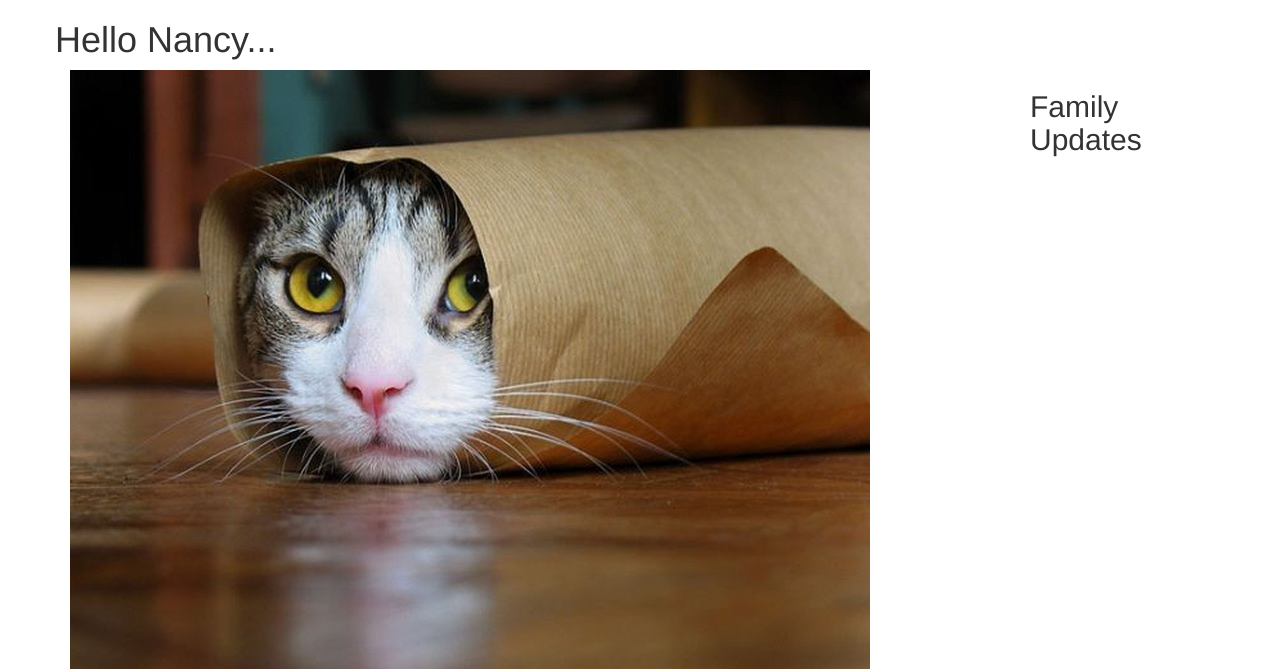
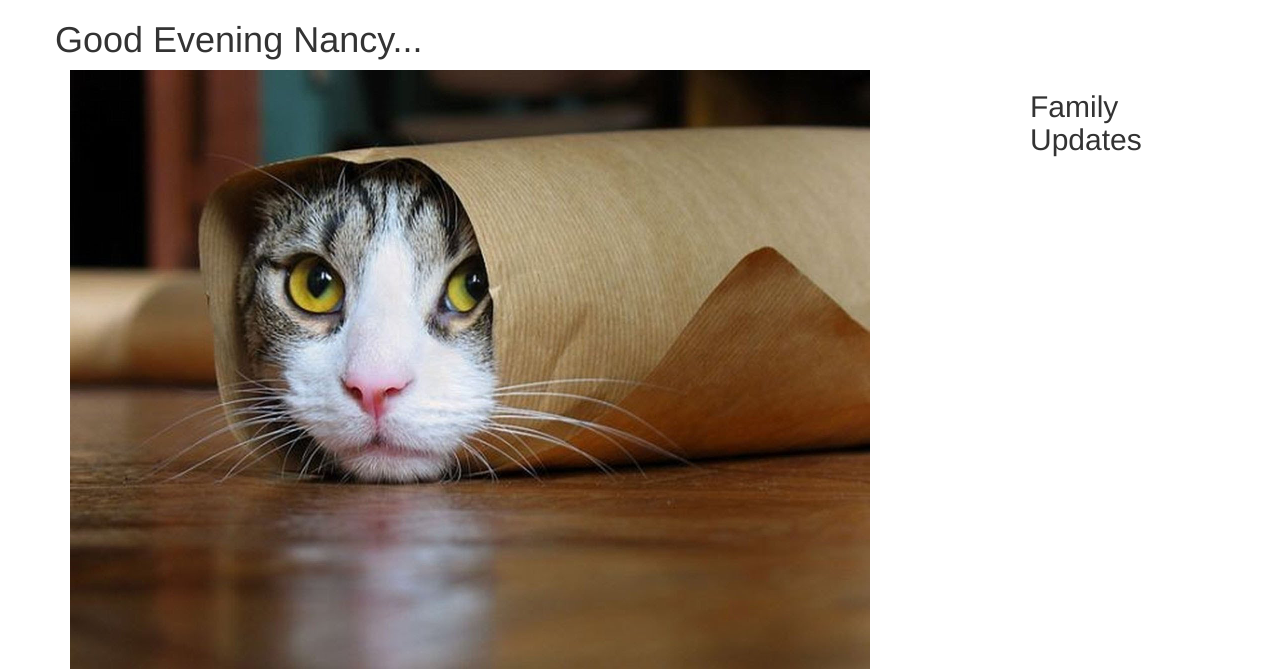
Before and after one commit to toastking/sbcs-photoviewer-web-app, a Flask app: page / in a window 1280 px wide. Shown: the top 669 px of the page. Run offline with Flask 2, Linux system fonts and the light colour scheme; some libraries are stand-ins or nearby versions.

Commit message:
Added support for polling for the photos

```diff
--- a/static/main.js
+++ b/static/main.js
@@ -3,9 +3,23 @@ $(function(){
   console.log("document loaded!");
 
   var slideImage = $("#slide"); //get the image
+  var greeting = $("#greeting");
+  var date = new Date();
+
+  //change the greeting based on the time of day
+  var time = date.getHours();
+
+  if(time >0 && time <=12){
+    greeting.text("Good Morning ");
+  }else if(time >12 && time < 17){
+    greeting.text("Good Afternoon ");
+  }else{
+    greeting.text("Good Evening ");
+  }
 
 //make the ajax request to the server to get the image urls
-  //TODO: make it poll for data
+(function poll(){
+  //poll for data with a 6 second timout
     $.ajax({
         url:"/image",
         type:"GET",
@@ -13,6 +27,9 @@ $(function(){
         success: function(text){
           console.log(text);
           slideImage.attr("src",text);
-    }
+        },
+        complete: setTimeout(poll, 6000),
+        timeout: 2000
       });
+})();
 });
--- a/templates/index.html
+++ b/templates/index.html
@@ -16,7 +16,7 @@
 <div class="container">
 <div class = "row">
 {% if name %}
-<h1>Hello {{name}}...</h1>
+<h1><span id = "greeting">Hello</span> {{name}}...</h1>
 {% else %}
 <h1>Hello...</h1>
 {% endif %}
```
Lines whose indentation alone changed are shown as unchanged.
